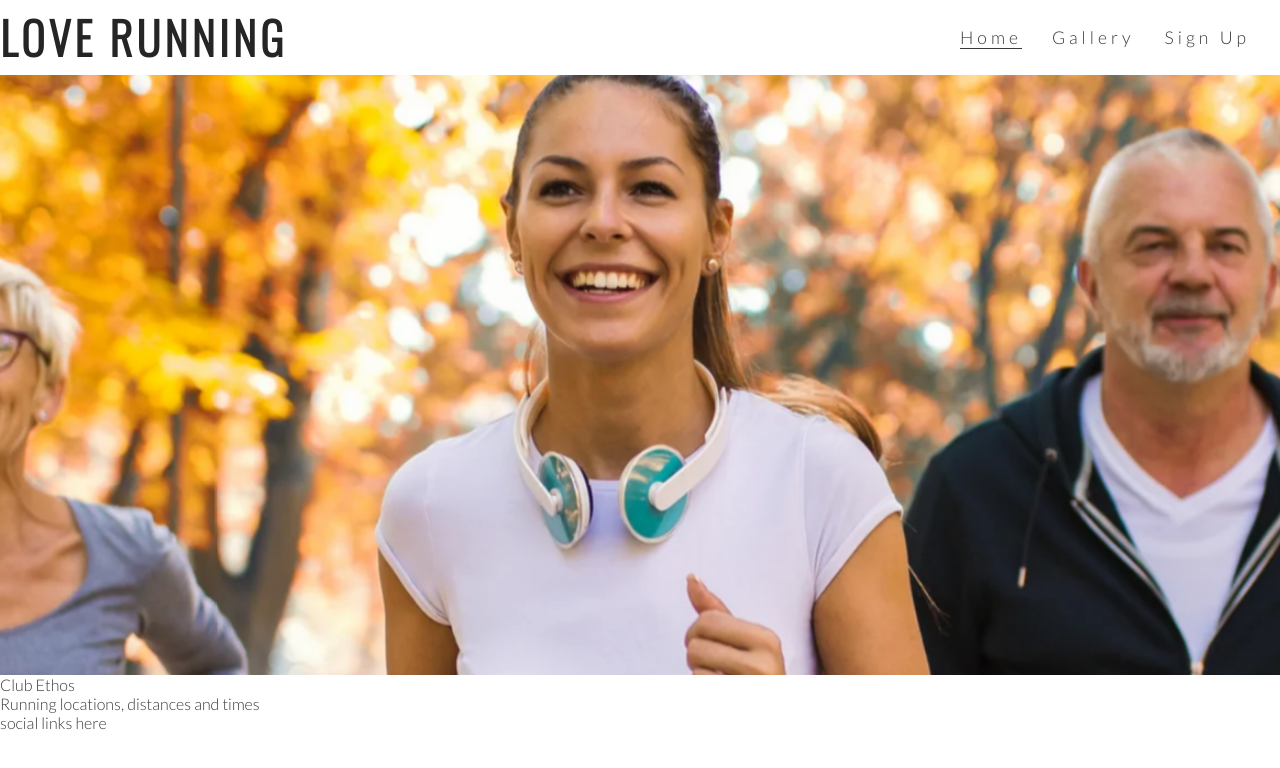
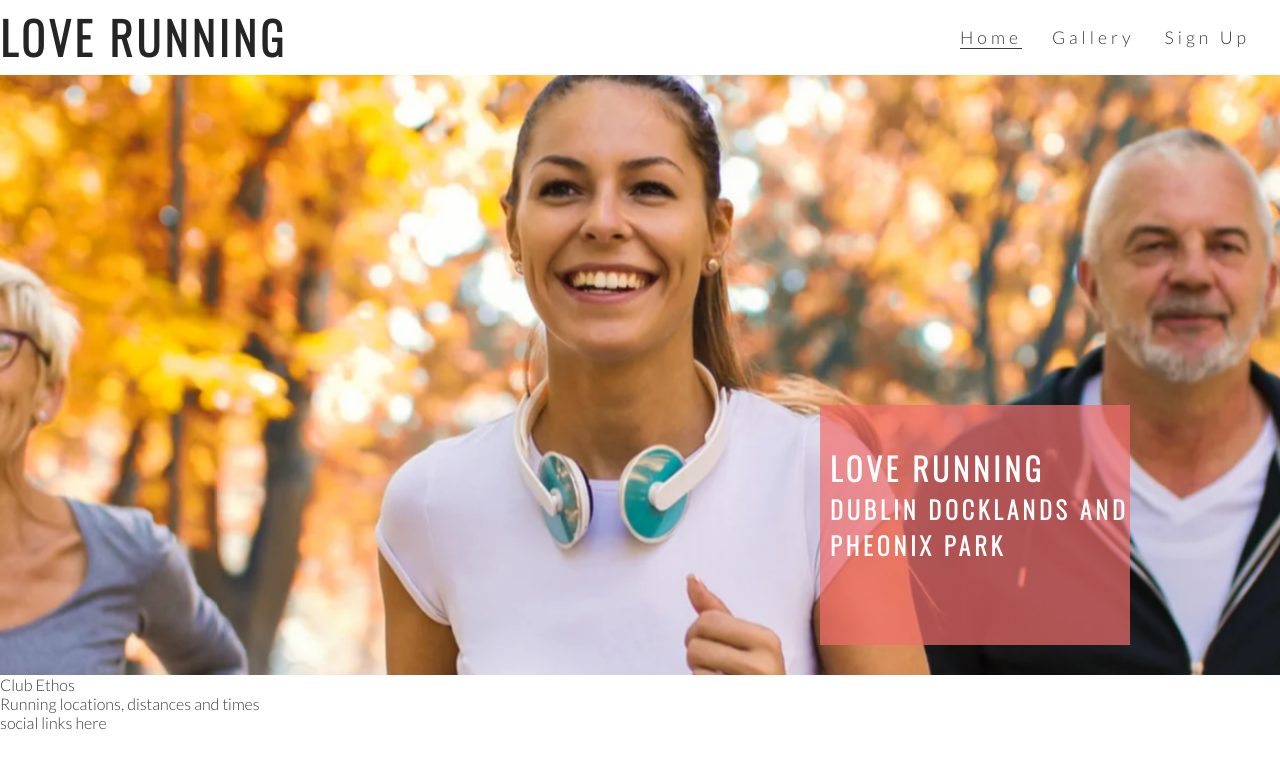
Before and after one commit to GoKralj/love-running, a plain HTML site: page index.html in a window 1280 px wide. Drawn offline with nearby package versions, Linux system fonts and the light colour scheme.

Commit message:
Add cover text and style

```diff
--- a/assets/css/style.css
+++ b/assets/css/style.css
@@ -54,6 +54,10 @@ h1, h2 {
 
 /* hero image */
 
+#cover-text, #cover-text h2 {
+    color:#fff;
+}
+
 #hero-image {
     height:600px;
     width:100%;
@@ -68,6 +72,8 @@ h1, h2 {
     height:600px;
     width:100%;
     overflow: hidden;
+
+    position:relative;
 }
 
 /*animates zoom effect on loading page*/
@@ -84,3 +90,24 @@ transform: scale(1);
 transform: scale(1.1);
     }
 }
+
+
+#cover-text {
+    font-size:130%;
+    font-family: Oswald, sans-serif;
+    text-transform: uppercase;
+    letter-spacing: 4px;
+
+    width: 300px;
+    height: 200px;
+
+    padding-top: 40px;
+    padding-left: 10px;
+
+    background-color: rgba(241, 109, 107, .7);
+
+    bottom: 30px;
+    right: 150px;
+
+    position: absolute;
+}
--- a/index.html
+++ b/index.html
@@ -34,6 +34,10 @@
     </header>
     <section id="hero-outer">
         <div id="hero-image"></div>
+        <div id="cover-text">
+            <h2>Love Running</h2>
+            <h3>Dublin Docklands and Pheonix Park</h3>
+        </div>
     </section>
     <section>
         Club Ethos
```
